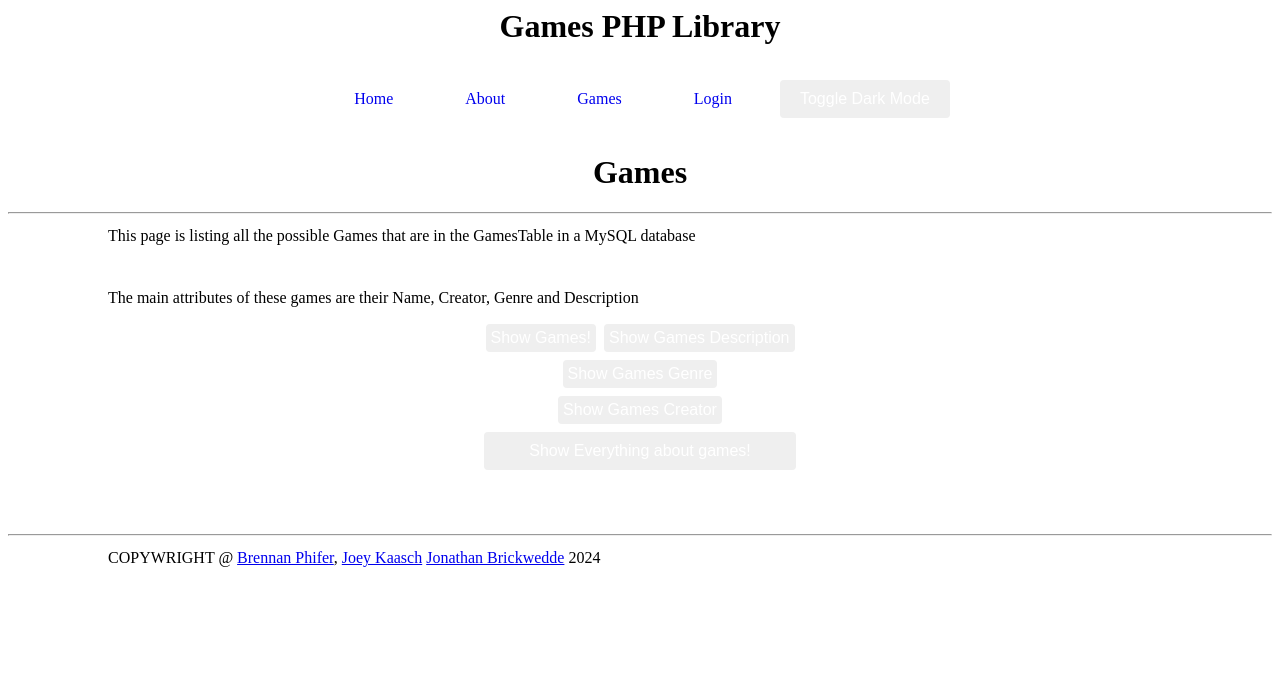
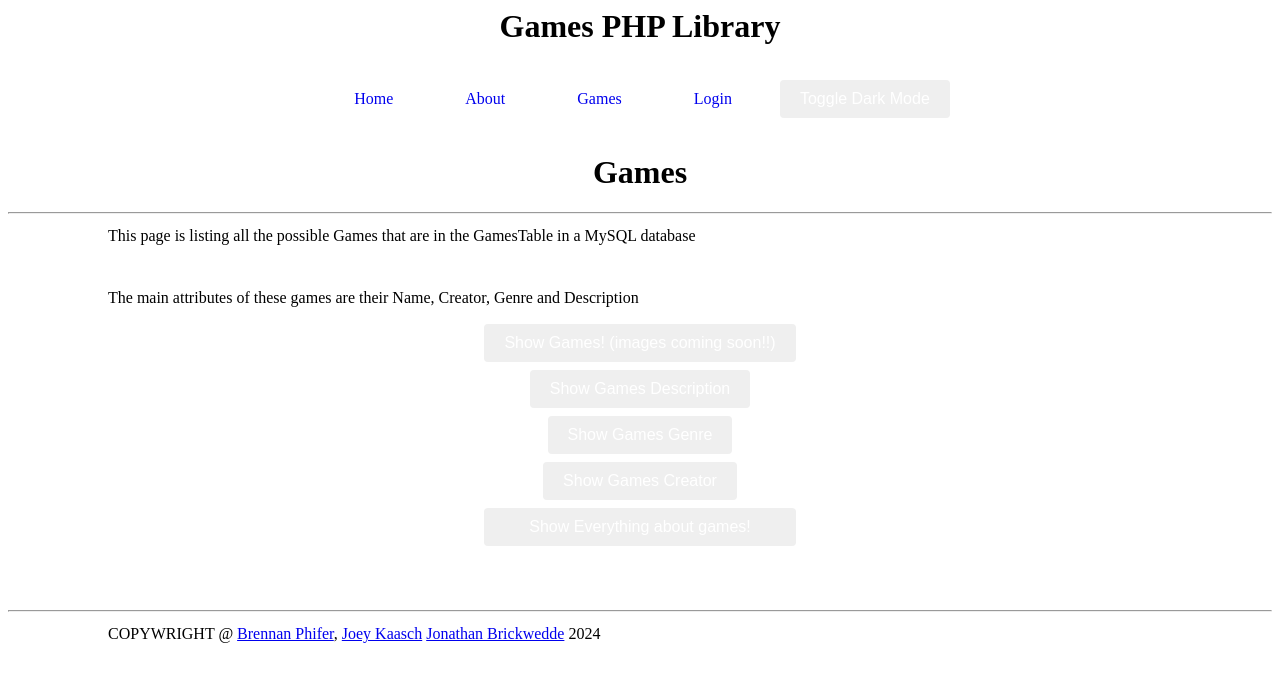
Before and after one commit to NovaGamer368/Games-PHP-Library, a PHP site: page /games.php in a window 1280 px wide. Shown: the top 682 px of the page. Run offline with PHP 8.4, Linux system fonts and the light colour scheme.

Commit message:
css fixing

```diff
--- a/Front-end/Styles/myGamesCSS.php
+++ b/Front-end/Styles/myGamesCSS.php
@@ -65,9 +65,6 @@
     width: 25%;
 }
 
-form div button {
-    padding: 5px;
-}
 input[type="text"],
 input[type="password"] {
     padding: 10px;
--- a/games.php
+++ b/games.php
@@ -19,7 +19,7 @@
     <div>
         <form method="post">
             <div>
-                <button type="submit" name="selectedIndex" value="1">Show Games!</button>
+                <button type="submit" name="selectedIndex" value="1">Show Games! (images coming soon!!)</button>
                 <button type="submit" name="selectedIndex" value="2">Show Games Description</button>
             </div>
             <div>
```
Also changed, not shown: Front-end/Styles/myGamesDarkCSS.php (+11 -2 lines).
